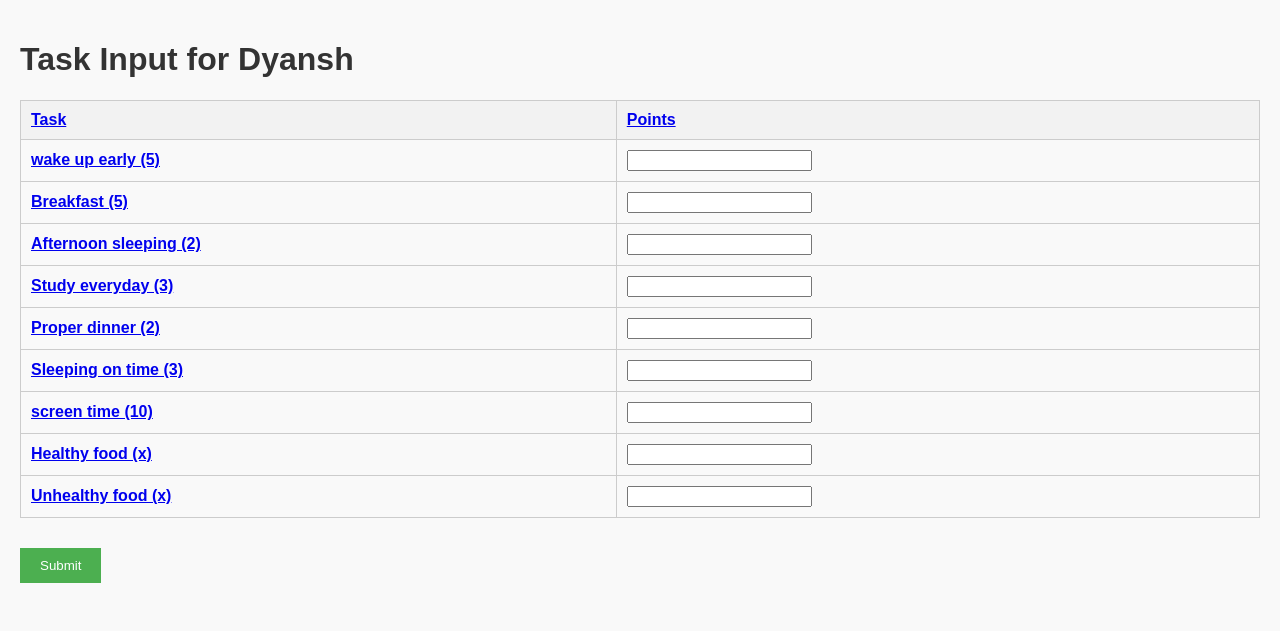
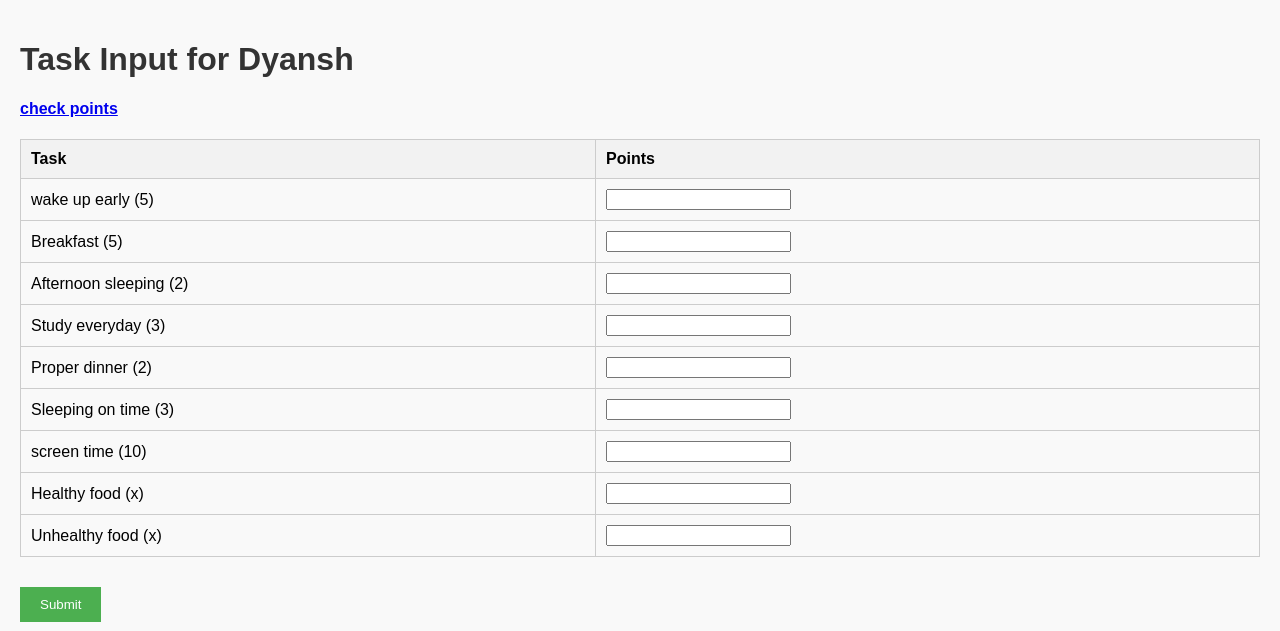
Before and after one commit to prasanthdoccash/piggybank, a Flask app: page /task_input/Dyansh in a window 1280 px wide. Shown: the top 631 px of the page. Run offline with Flask 3, Linux system fonts and the light colour scheme.

Commit message:
Update task_input.html

```diff
--- a/templates/task_input.html
+++ b/templates/task_input.html
@@ -7,7 +7,7 @@
 </head>
 <body>
     <h1>Task Input for {{ child }}</h1>
-<h4><a href="/points_display> check points</a> </h4>
+<h4><a href="/points_display"> check points</a> </h4>
     <form method="POST">
         <table>
             <tr>
```
